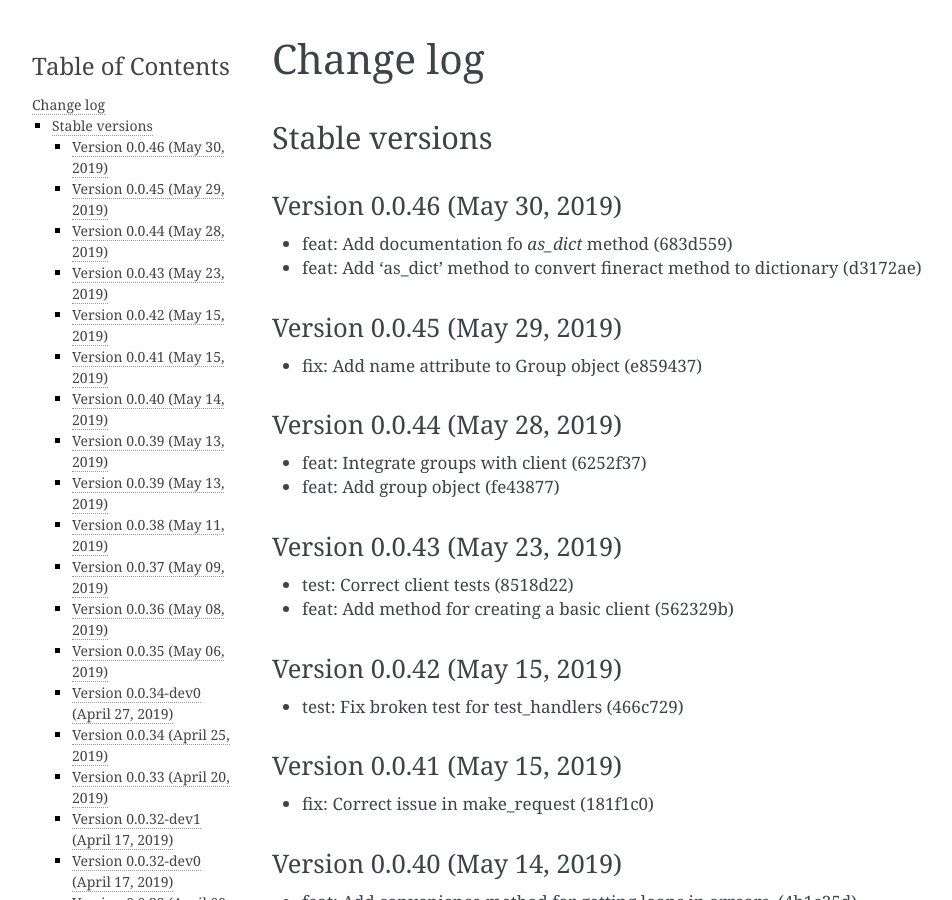
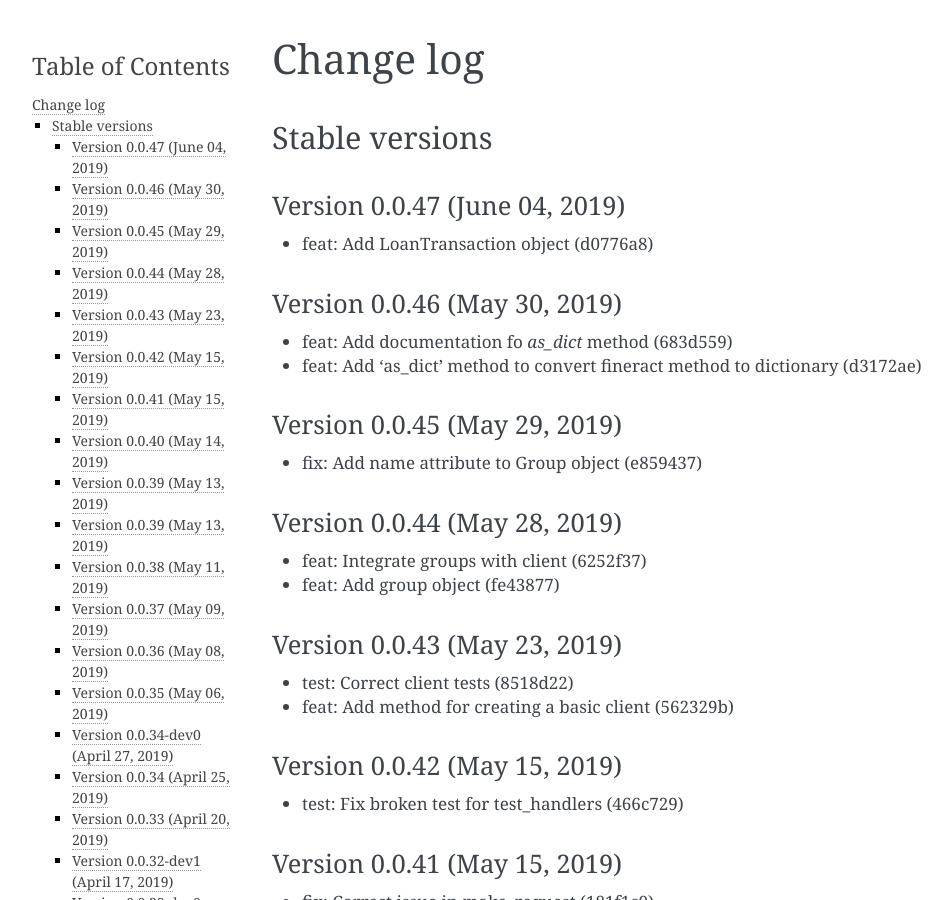
Before and after one commit to mobidevke/PyFineract, a Sphinx documentation site: the page built from docs/changes.rst, in a window 1280 px wide and 900 px high. Shown: the whole window, without its empty margins (148-1100 px from the left). Built offline with Sphinx 7.4.7, drawn with Linux system fonts in a browser that asks for light colours; formulas are drawn with MathJax 3.

Commit message:
Publish version 0.0.47

```diff
--- a/docs/changes.rst
+++ b/docs/changes.rst
@@ -3,6 +3,11 @@ Change log
 
 Stable versions
 ~~~~~~~~~~~~~~~
+
+Version 0.0.47 (June 04, 2019)
+-------------------------------------
+
+* feat: Add LoanTransaction object (d0776a8)
 
 Version 0.0.46 (May 30, 2019)
 -------------------------------------
--- a/setup.py
+++ b/setup.py
@@ -2,7 +2,7 @@ import textwrap
 
 import setuptools
 
-version = "0.0.46"
+version = "0.0.47"
 
 if __name__ == '__main__':
     setuptools.setup(
```
